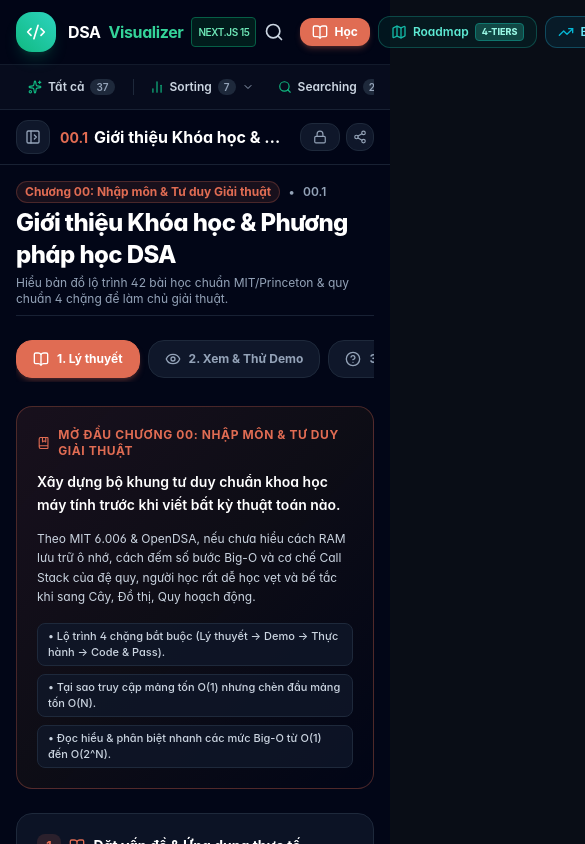
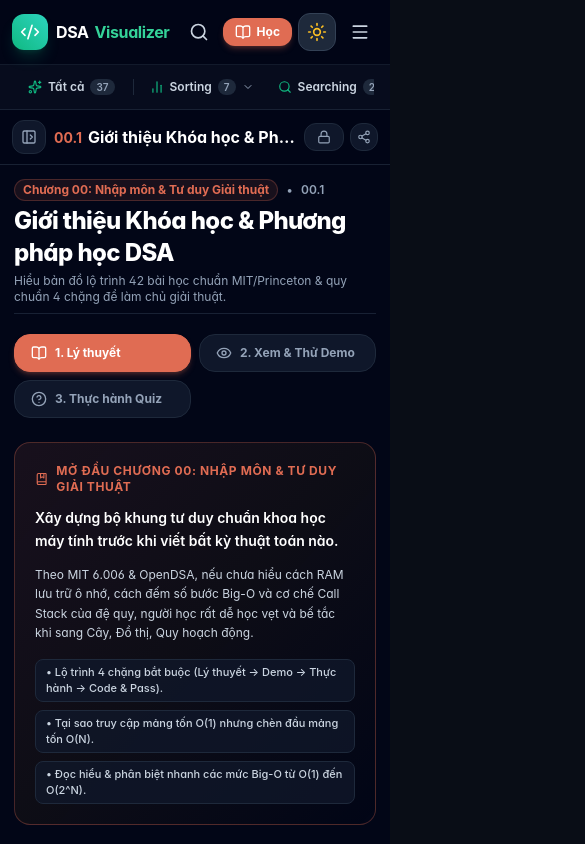
Before and after one commit to vuloc080611/DSA-Visualizer, a Next.js app: page /learn/course-intro in a window 390 px wide. Shown: the top 844 px of the page, 585 px wide, since content can reach past the window. Built offline with nearby package versions, Linux system fonts and the light colour scheme.

Commit message:
fix(mobile): eliminate horizontal viewport overflow in Navbar and make 4-stage Studio responsive without affecting desktop/tablet

```diff
--- a/app/globals.css
+++ b/app/globals.css
@@ -16,6 +16,8 @@
 
 html {
   scroll-behavior: smooth;
+  overflow-x: clip;
+  max-width: 100vw;
   font-family: -apple-system, BlinkMacSystemFont, "Segoe UI", Roboto, "Helvetica Neue", Arial, sans-serif;
 }
 
@@ -28,7 +30,8 @@ body {
   background-color: var(--background);
   color: var(--foreground);
   font-feature-settings: "cv02", "cv03", "cv04", "cv11";
-  overflow-x: hidden;
+  overflow-x: clip;
+  max-width: 100vw;
   transition: background-color 0.3s ease, color 0.3s ease;
 }
 
--- a/app/page.tsx
+++ b/app/page.tsx
@@ -90,7 +90,7 @@ export default function HomePage() {
   }, [selectedCategory, searchQuery]);
 
   return (
-    <div className="min-h-screen">
+    <div className="min-h-screen w-full overflow-x-clip">
       {/* Hero Section */}
       <section className="relative overflow-hidden pt-12 pb-16 sm:pt-20 sm:pb-24 border-b border-slate-200/80 dark:border-slate-800/80">
         {/* Constellation Particle Canvas in background */}
@@ -142,7 +142,7 @@ export default function HomePage() {
             style={{ fontFamily: "-apple-system, BlinkMacSystemFont, 'Segoe UI', Roboto, sans-serif" }}
             className="text-base sm:text-lg text-slate-600 dark:text-slate-300 max-w-2xl mx-auto leading-relaxed"
           >
-            Học và ôn tập 28 thuật toán kinh điển từ Sorting, Searching, Graph, Cây BST/AVL, Mê cung 2D, Quy hoạch động đến Quay lui với hoạt ảnh step-by-step 60 FPS mượt mà và code mẫu đa ngôn ngữ.
+            Học và ôn tập {ALGORITHMS.length} thuật toán kinh điển từ Sorting, Searching, Graph, Cây BST/AVL, Bảng băm, Heap, Mê cung 2D, Quy hoạch động đến Quay lui với 42 bài học chuẩn và trình chấm code trực tiếp.
           </motion.p>
 
           {/* Quick CTA Buttons with Radiant Glow */}
@@ -306,7 +306,7 @@ export default function HomePage() {
                     <ArrowRight className="w-4 h-4 text-amber-400 transform group-hover:translate-x-1 transition-transform" />
                   </h3>
                   <p className="text-xs text-slate-400 leading-relaxed line-clamp-2">
-                    So sánh đồ thị toán học trực quan $O(1)$ đến $O(2^N)$, ma trận Thời gian & Không gian của 28 thuật toán và bí quyết phỏng vấn Big Tech.
+                    So sánh đồ thị toán học trực quan O(1) đến O(2^N), ma trận Thời gian & Không gian của {ALGORITHMS.length} thuật toán và bí quyết phỏng vấn Big Tech.
                   </p>
                 </div>
               </div>
--- a/app/visualizer/[algorithm]/VisualizerClient.tsx
+++ b/app/visualizer/[algorithm]/VisualizerClient.tsx
@@ -793,14 +793,14 @@ export function VisualizerClient({
   };
 
   return (
-    <div className="min-h-screen bg-slate-50 dark:bg-slate-950 text-slate-900 dark:text-slate-100 flex flex-col">
+    <div className="min-h-screen w-full max-w-full overflow-x-clip bg-slate-50 dark:bg-slate-950 text-slate-900 dark:text-slate-100 flex flex-col">
       {/* Studio Top Control Ribbon */}
-      <div className="sticky top-0 z-30 border-b border-slate-200/80 dark:border-slate-800/80 bg-white/95 dark:bg-slate-950/95 backdrop-blur-md px-4 py-2.5 flex items-center justify-between gap-3 shadow-2xs">
+      <div className="sticky top-0 z-30 w-full max-w-full border-b border-slate-200/80 dark:border-slate-800/80 bg-white/95 dark:bg-slate-950/95 backdrop-blur-md px-3 sm:px-4 py-2.5 flex items-center justify-between gap-2 sm:gap-3 shadow-2xs">
         {/* Left Side: Sidebar Toggle & Chapter Context */}
-        <div className="flex items-center gap-2.5 truncate">
+        <div className="flex items-center gap-2 sm:gap-2.5 min-w-0 flex-1">
           <button
             onClick={handleToggleSidebar}
-            className={`p-2 rounded-xl text-xs font-semibold flex items-center gap-1.5 transition-colors border cursor-pointer ${
+            className={`p-2 rounded-xl text-xs font-semibold flex items-center gap-1.5 transition-colors border cursor-pointer shrink-0 ${
               isSidebarOpen
                 ? "bg-slate-100 dark:bg-slate-800 text-[#e06c53] border-slate-300 dark:border-slate-700"
                 : "bg-white dark:bg-slate-900 text-slate-600 dark:text-slate-400 border-slate-200 dark:border-slate-800 hover:text-slate-900 dark:hover:text-white"
@@ -895,7 +895,7 @@ export function VisualizerClient({
       </div>
 
       {/* Main Studio 3-Panel Body */}
-      <div className="flex-1 flex w-full relative">
+      <div className="flex-1 flex flex-col lg:flex-row w-full max-w-full relative">
         {/* ================= LEFT COLUMN: SYLLABUS SIDEBAR ================= */}
         <StudioSyllabusSidebar
           currentAlgorithmId={lesson.id}
@@ -905,7 +905,7 @@ export function VisualizerClient({
         />
 
         {/* ================= CENTER COLUMN: 4-STAGE LEARNING WORKSPACE ================= */}
-        <main className="flex-1 min-w-0 p-4 sm:p-6 lg:p-8 space-y-6 overflow-y-auto">
+        <main className="flex-1 min-w-0 w-full p-3.5 sm:p-6 lg:p-8 space-y-5 sm:space-y-6 overflow-y-auto">
           {!isLessonUnlocked ? (
             <div className="max-w-xl mx-auto my-12 rounded-3xl border border-slate-200 dark:border-slate-800 bg-white dark:bg-slate-900 p-8 text-center space-y-5 shadow-lg">
               <div className="w-16 h-16 rounded-2xl bg-amber-500/10 border border-amber-500/30 flex items-center justify-center mx-auto text-amber-500">
@@ -972,7 +972,7 @@ export function VisualizerClient({
               </div>
 
               {/* 4-STAGE LEARNING STEPPER TABS */}
-              <div className="flex items-center gap-2 overflow-x-auto pb-1">
+              <div className="grid grid-cols-2 sm:flex sm:flex-wrap items-center gap-2 pb-1">
                 {[
                   {
                     stage: 1 as const,
@@ -1243,40 +1243,40 @@ export function VisualizerClient({
               )}
 
               {/* Bottom Lesson Navigation Bar */}
-              <div className="pt-4 border-t border-slate-200/80 dark:border-slate-800/80 flex items-center justify-between gap-4">
+              <div className="pt-4 border-t border-slate-200/80 dark:border-slate-800/80 flex flex-col sm:flex-row sm:items-center justify-between gap-3">
                 {courseNav.prev ? (
                   <Link
                     href={`/learn/${courseNav.prev.id}`}
                     className="flex items-center gap-2 px-4 py-2.5 rounded-2xl border border-slate-200 dark:border-slate-800 bg-white dark:bg-slate-900 text-xs font-semibold text-slate-700 dark:text-slate-300 hover:border-[#e06c53] hover:text-[#e06c53] transition-all"
                   >
-                    <ArrowLeft className="w-4 h-4" />
-                    <div className="text-left">
+                    <ArrowLeft className="w-4 h-4 shrink-0" />
+                    <div className="text-left min-w-0">
                       <div className="text-[10px] text-slate-400">Bài trước ({courseNav.prev.code})</div>
-                      <div className="font-bold">{courseNav.prev.title}</div>
+                      <div className="font-bold truncate">{courseNav.prev.title}</div>
                     </div>
                   </Link>
-                ) : <div />}
+                ) : <div className="hidden sm:block" />}
 
                 {courseNav.next ? (
                   isCompletedInRoadmap ? (
                     <Link
                       href={`/learn/${courseNav.next.id}`}
-                      className="flex items-center gap-2 px-4 py-2.5 rounded-2xl border border-emerald-500/40 bg-emerald-500/10 text-xs font-semibold text-emerald-600 dark:text-emerald-400 hover:bg-emerald-500/20 transition-all text-right ml-auto"
+                      className="flex items-center justify-between sm:justify-end gap-2 px-4 py-2.5 rounded-2xl border border-emerald-500/40 bg-emerald-500/10 text-xs font-semibold text-emerald-600 dark:text-emerald-400 hover:bg-emerald-500/20 transition-all sm:ml-auto"
                     >
-                      <div className="text-right">
+                      <div className="text-left sm:text-right min-w-0">
                         <div className="text-[10px] text-emerald-500/80">Đã mở khóa • Bài tiếp theo ({courseNav.next.code})</div>
-                        <div className="font-bold">{courseNav.next.title}</div>
+                        <div className="font-bold truncate">{courseNav.next.title}</div>
                       </div>
-                      <ArrowRight className="w-4 h-4" />
+                      <ArrowRight className="w-4 h-4 shrink-0" />
                     </Link>
                   ) : (
                     <div
                       title="Hoàn thành đủ các chặng (Lý thuyết, Quiz & Code) để mở khóa bài tiếp theo"
-                      className="flex items-center gap-2 px-4 py-2.5 rounded-2xl border border-slate-200 dark:border-slate-800 bg-slate-100/70 dark:bg-slate-900/50 text-xs font-semibold text-slate-400 dark:text-slate-500 cursor-not-allowed text-right ml-auto opacity-75"
+                      className="flex items-center justify-between sm:justify-end gap-2 px-4 py-2.5 rounded-2xl border border-slate-200 dark:border-slate-800 bg-slate-100/70 dark:bg-slate-900/50 text-xs font-semibold text-slate-400 dark:text-slate-500 cursor-not-allowed sm:ml-auto opacity-75"
                     >
-                      <div className="text-right">
+                      <div className="text-left sm:text-right min-w-0">
                         <div className="text-[10px] text-slate-400">Pass đủ các chặng để mở khóa</div>
-                        <div className="font-bold">{courseNav.next.code}. {courseNav.next.title}</div>
+                        <div className="font-bold truncate">{courseNav.next.code}. {courseNav.next.title}</div>
                       </div>
                       <Lock className="w-4 h-4 shrink-0" />
                     </div>
--- a/components/Navbar.tsx
+++ b/components/Navbar.tsx
@@ -161,21 +161,21 @@ export function Navbar() {
 
   return (
     <>
-      <header className="sticky top-0 z-40 w-full border-b border-slate-200/80 dark:border-slate-800/80 bg-white/95 dark:bg-slate-950/95 backdrop-blur-md transition-colors shadow-xs">
+      <header className="sticky top-0 z-40 w-full max-w-full overflow-x-clip border-b border-slate-200/80 dark:border-slate-800/80 bg-white/95 dark:bg-slate-950/95 backdrop-blur-md transition-colors shadow-xs">
         {/* ================= TIER 1: MAIN HEADER ================= */}
         <div className="border-b border-slate-200/60 dark:border-slate-800/60">
-          <div className="max-w-7xl mx-auto px-4 sm:px-6 lg:px-8">
-            <div className="flex items-center justify-between h-16">
+          <div className="max-w-7xl mx-auto px-3 sm:px-6 lg:px-8">
+            <div className="flex items-center justify-between h-16 gap-2">
               {/* Brand Logo */}
-              <Link href="/" className="flex items-center gap-3 group shrink-0">
-                <div className="w-10 h-10 rounded-2xl bg-gradient-to-tr from-emerald-500 to-teal-400 flex items-center justify-center text-white shadow-lg shadow-emerald-500/20 group-hover:scale-105 transition-transform shrink-0">
+              <Link href="/" className="flex items-center gap-2 sm:gap-3 group shrink-0 min-w-0">
+                <div className="w-9 h-9 sm:w-10 sm:h-10 rounded-xl sm:rounded-2xl bg-gradient-to-tr from-emerald-500 to-teal-400 flex items-center justify-center text-white shadow-lg shadow-emerald-500/20 group-hover:scale-105 transition-transform shrink-0">
                   <Code2 className="w-5 h-5" />
                 </div>
-                <div>
-                  <div className="flex items-center gap-2 font-bold text-base sm:text-lg text-slate-900 dark:text-white tracking-tight whitespace-nowrap">
+                <div className="min-w-0">
+                  <div className="flex items-center gap-1.5 sm:gap-2 font-bold text-base sm:text-lg text-slate-900 dark:text-white tracking-tight whitespace-nowrap">
                     <span>DSA</span>
                     <span className="text-emerald-500 dark:text-emerald-400">Visualizer</span>
-                    <span className="text-[10px] uppercase font-semibold px-1.5 py-0.5 rounded bg-emerald-100 dark:bg-emerald-950/60 text-emerald-700 dark:text-emerald-300 border border-emerald-300 dark:border-emerald-800 whitespace-nowrap">
+                    <span className="hidden sm:inline-block text-[10px] uppercase font-semibold px-1.5 py-0.5 rounded bg-emerald-100 dark:bg-emerald-950/60 text-emerald-700 dark:text-emerald-300 border border-emerald-300 dark:border-emerald-800 whitespace-nowrap">
                       Next.js 15
                     </span>
                   </div>
@@ -186,7 +186,7 @@ export function Navbar() {
               </Link>
 
               {/* Right Global Actions */}
-              <div className="flex items-center gap-2 sm:gap-3 shrink-0">
+              <div className="flex items-center gap-1.5 sm:gap-2.5 lg:gap-3 shrink-0">
                 {/* Quick Search Spotlight Button */}
                 <button
                   onClick={() => setSearchModalOpen(true)}
@@ -224,19 +224,18 @@ export function Navbar() {
                   <span className="sm:hidden">Học</span>
                 </Link>
 
-                {/* Learning Roadmap Link */}
+                {/* Learning Roadmap Link (Desktop lg+ top bar; available in mobile drawer below lg) */}
                 <Link
                   href="/roadmap"
                   className={cn(
-                    "flex items-center gap-1.5 sm:gap-2 px-3 py-1.5 rounded-xl text-xs sm:text-sm font-semibold transition-all whitespace-nowrap shrink-0",
+                    "hidden lg:flex items-center gap-1.5 sm:gap-2 px-3 py-1.5 rounded-xl text-xs sm:text-sm font-semibold transition-all whitespace-nowrap shrink-0",
                     pathname === "/roadmap"
                       ? "bg-gradient-to-r from-teal-500 to-emerald-500 text-white shadow-md shadow-emerald-500/25"
                       : "bg-teal-50 dark:bg-teal-950/40 text-teal-700 dark:text-teal-300 border border-teal-200 dark:border-teal-800/70 hover:bg-teal-100 dark:hover:bg-teal-900/40 hover:border-teal-300 dark:hover:border-teal-700"
                   )}
                 >
                   <Map className="w-4 h-4 text-teal-500 shrink-0" />
-                  <span className="hidden sm:inline">Lộ trình</span>
-                  <span className="sm:hidden">Roadmap</span>
+                  <span>Lộ trình</span>
                   <span className="text-[9px] uppercase font-extrabold px-1.5 py-0.2 rounded bg-teal-200/90 dark:bg-teal-900/90 text-teal-900 dark:text-teal-200 border border-teal-300 dark:border-teal-700 shrink-0">
                     4-Tiers
                   </span>
@@ -246,15 +245,14 @@ export function Navbar() {
                 <Link
                   href="/cheatsheet"
                   className={cn(
-                    "flex items-center gap-1.5 sm:gap-2 px-3 py-1.5 rounded-xl text-xs sm:text-sm font-semibold transition-all whitespace-nowrap shrink-0",
+                    "hidden lg:flex items-center gap-1.5 sm:gap-2 px-3 py-1.5 rounded-xl text-xs sm:text-sm font-semibold transition-all whitespace-nowrap shrink-0",
                     pathname === "/cheatsheet"
                       ? "bg-gradient-to-r from-cyan-500 to-blue-500 text-white shadow-md shadow-cyan-500/25"
                       : "bg-cyan-50 dark:bg-cyan-950/40 text-cyan-700 dark:text-cyan-300 border border-cyan-200 dark:border-cyan-800/70 hover:bg-cyan-100 dark:hover:bg-cyan-900/40 hover:border-cyan-300 dark:hover:border-cyan-700"
                   )}
                 >
                   <TrendingUp className="w-4 h-4 text-cyan-500 shrink-0" />
-                  <span className="hidden sm:inline">Big-O</span>
-                  <span className="sm:hidden">Big-O</span>
+                  <span>Big-O</span>
                   <span className="text-[9px] uppercase font-extrabold px-1.5 py-0.2 rounded bg-cyan-200/90 dark:bg-cyan-900/90 text-cyan-900 dark:text-cyan-200 border border-cyan-300 dark:border-cyan-700 shrink-0">
                     Chart
                   </span>
@@ -264,15 +262,14 @@ export function Navbar() {
                 <Link
                   href="/compare"
                   className={cn(
-                    "flex items-center gap-1.5 sm:gap-2 px-3 py-1.5 rounded-xl text-xs sm:text-sm font-semibold transition-all whitespace-nowrap shrink-0",
+                    "hidden lg:flex items-center gap-1.5 sm:gap-2 px-3 py-1.5 rounded-xl text-xs sm:text-sm font-semibold transition-all whitespace-nowrap shrink-0",
                     pathname === "/compare"
                       ? "bg-gradient-to-r from-amber-500 to-orange-500 text-white shadow-md shadow-amber-500/25"
                       : "bg-amber-50 dark:bg-amber-950/40 text-amber-700 dark:text-amber-300 border border-amber-200 dark:border-amber-800/70 hover:bg-amber-100 dark:hover:bg-amber-900/40 hover:border-amber-300 dark:hover:border-amber-700"
                   )}
                 >
                   <Swords className="w-4 h-4 text-amber-500 shrink-0" />
-                  <span className="hidden sm:inline">So sánh</span>
-                  <span className="sm:hidden">Race</span>
+                  <span>So sánh</span>
                   <span className="text-[9px] uppercase font-extrabold px-1.5 py-0.2 rounded bg-amber-200/90 dark:bg-amber-900/90 text-amber-900 dark:text-amber-200 border border-amber-300 dark:border-amber-700 shrink-0">
                     4-Way
                   </span>
@@ -282,28 +279,27 @@ export function Navbar() {
                 <Link
                   href="/playground"
                   className={cn(
-                    "flex items-center gap-1.5 sm:gap-2 px-3 py-1.5 rounded-xl text-xs sm:text-sm font-semibold transition-all whitespace-nowrap shrink-0",
+                    "hidden lg:flex items-center gap-1.5 sm:gap-2 px-3 py-1.5 rounded-xl text-xs sm:text-sm font-semibold transition-all whitespace-nowrap shrink-0",
                     pathname === "/playground"
                       ? "bg-gradient-to-r from-emerald-500 to-teal-500 text-white shadow-md shadow-emerald-500/25"
                       : "bg-emerald-50 dark:bg-emerald-950/40 text-emerald-700 dark:text-emerald-300 border border-emerald-200 dark:border-emerald-800/70 hover:bg-emerald-100 dark:hover:bg-emerald-900/40 hover:border-emerald-300 dark:hover:border-emerald-700"
                   )}
                 >
                   <Terminal className="w-4 h-4 text-emerald-500 shrink-0" />
-                  <span className="hidden sm:inline">Playground</span>
-                  <span className="sm:hidden">Code</span>
+                  <span>Playground</span>
                   <span className="text-[9px] uppercase font-extrabold px-1.5 py-0.2 rounded bg-emerald-200/90 dark:bg-emerald-900/90 text-emerald-900 dark:text-emerald-200 border border-emerald-300 dark:border-emerald-700 shrink-0">
                     Live
                   </span>
                 </Link>
 
-                <div className="h-5 w-px bg-slate-200 dark:bg-slate-800 hidden sm:block" />
+                <div className="h-5 w-px bg-slate-200 dark:bg-slate-800 hidden lg:block" />
 
                 {/* GitHub Repository Link */}
                 <Link
                   href="https://github.com/vuloc080611/DSA-Visualizer"
                   target="_blank"
                   rel="noopener noreferrer"
-                  className="p-2 rounded-xl text-slate-600 dark:text-slate-400 hover:text-slate-900 dark:hover:text-white hover:bg-slate-100 dark:hover:bg-slate-800/80 transition-colors border border-transparent hover:border-slate-200 dark:hover:border-slate-700"
+                  className="hidden sm:inline-flex p-2 rounded-xl text-slate-600 dark:text-slate-400 hover:text-slate-900 dark:hover:text-white hover:bg-slate-100 dark:hover:bg-slate-800/80 transition-colors border border-transparent hover:border-slate-200 dark:hover:border-slate-700"
                   title="Mã nguồn GitHub"
                 >
                   <GithubIcon className="w-5 h-5" />
--- a/components/studio/StageCodeJudgeView.tsx
+++ b/components/studio/StageCodeJudgeView.tsx
@@ -181,7 +181,7 @@ export function StageCodeJudgeView({
             onKeyDown={handleKeyDown}
             spellCheck={false}
             rows={15}
-            className="w-full flex-1 bg-slate-950 text-slate-100 font-mono text-xs sm:text-[13px] p-4 leading-relaxed focus:outline-none resize-y min-h-[320px]"
+            className="w-full flex-1 bg-slate-950 text-slate-100 font-mono text-[15px] sm:text-[13px] p-4 leading-relaxed focus:outline-none resize-y min-h-[300px]"
             placeholder="// Viết mã JavaScript của bạn tại đây..."
           />
 
--- a/components/studio/StudioLessonPanel.tsx
+++ b/components/studio/StudioLessonPanel.tsx
@@ -173,9 +173,9 @@ export function StudioLessonPanel({
 
   return (
     <div
-      className={`${
-        isSidebarCollapsed ? "w-80 lg:w-[410px] xl:w-[440px]" : "w-80 lg:w-96"
-      } shrink-0 h-[calc(100vh-4rem)] sticky top-16 border-l border-slate-200/80 dark:border-slate-800/80 bg-white/95 dark:bg-slate-950/95 backdrop-blur-md flex flex-col z-20 transition-all select-none overflow-y-auto custom-scrollbar p-4 space-y-4`}
+      className={`w-full ${
+        isSidebarCollapsed ? "lg:w-[410px] xl:w-[440px]" : "lg:w-96"
+      } shrink-0 h-auto lg:h-[calc(100vh-4rem)] lg:sticky lg:top-16 border-t lg:border-t-0 lg:border-l border-slate-200/80 dark:border-slate-800/80 bg-white/95 dark:bg-slate-950/95 backdrop-blur-md flex flex-col z-20 transition-all select-none overflow-y-auto custom-scrollbar p-4 space-y-4`}
     >
       {/* ================= 1. PEDAGOGICAL STEP CARD ================= */}
       <div className="rounded-2xl border border-slate-200 dark:border-slate-800 bg-slate-50/70 dark:bg-slate-900/60 p-4 space-y-3 shadow-xs">
```
Also changed, not shown: app/learn/page.tsx (+7 -7 lines), components/HeroLiveWidget.tsx (+8 -8 lines), components/studio/StudioSyllabusSidebar.tsx (+14 -1 lines).
